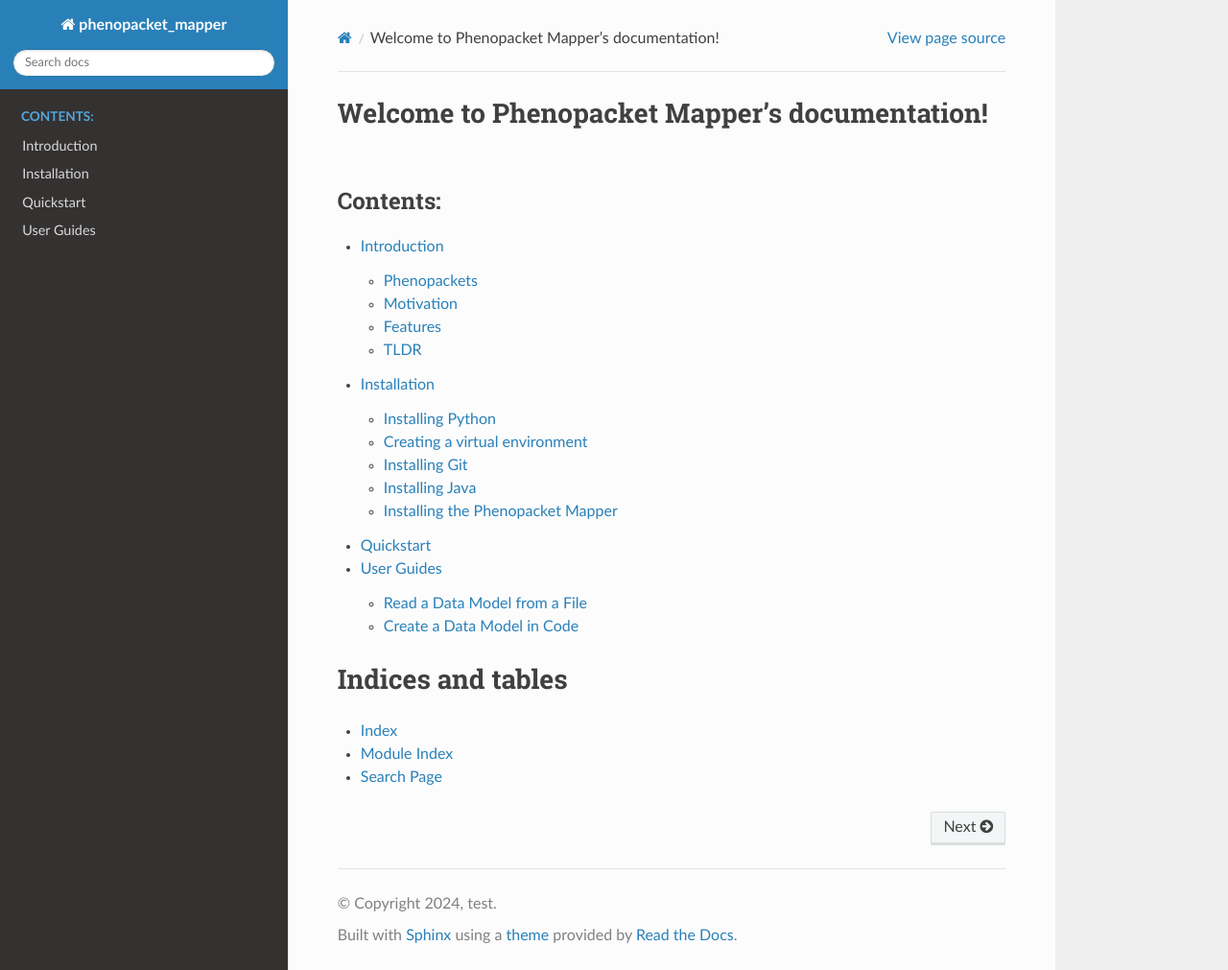
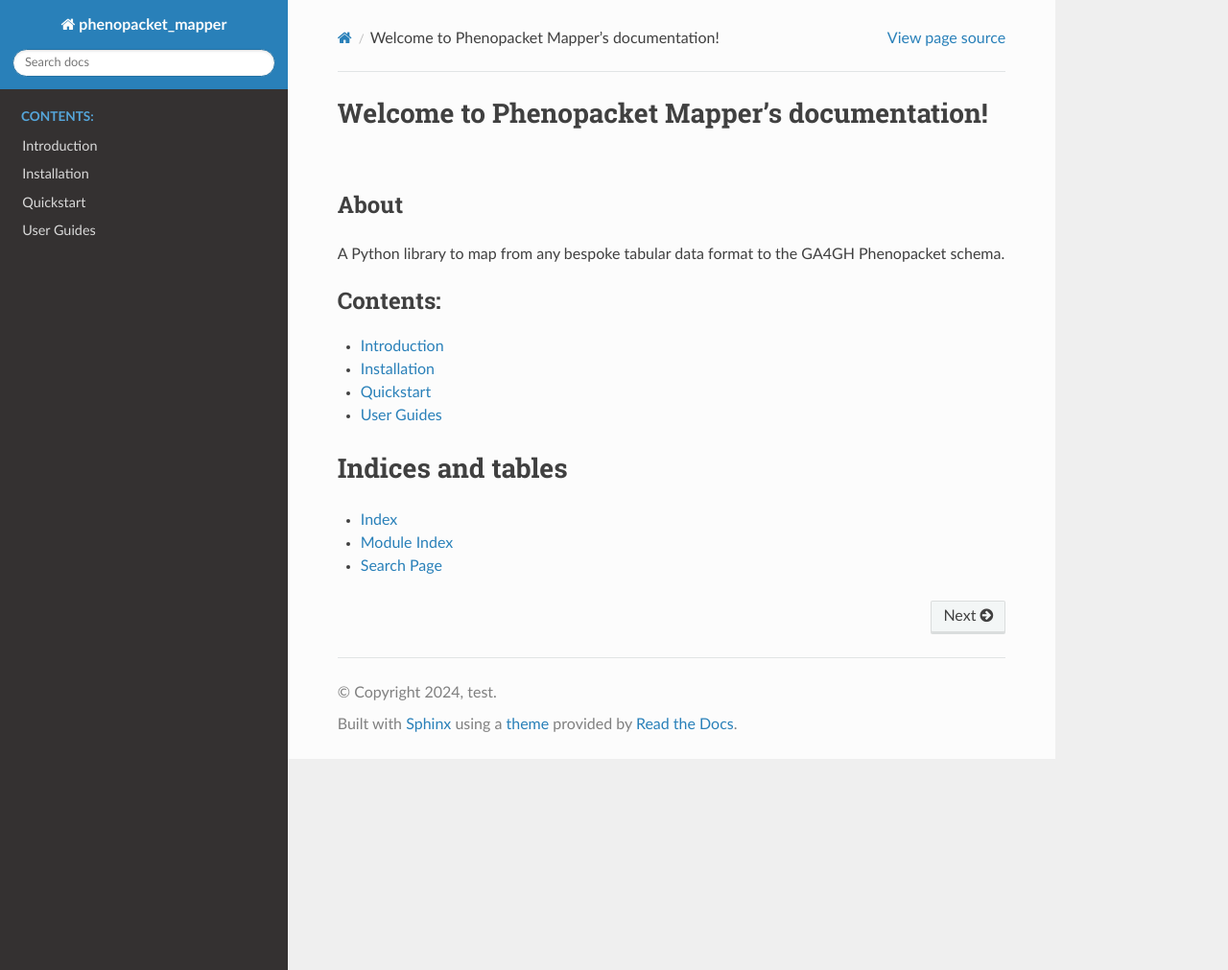
Before and after one commit to BIH-CEI/rarelink_phenopacket_mapper, a Sphinx documentation site: the page built from docs/index.rst, in a window 1280 px wide and 1011 px high. Shown: the whole window at 96% size. Built offline with Sphinx 7.4.7 and the Read the Docs theme 2.0.0, drawn with Linux system fonts in a browser that asks for light colours; pages that are not in the unit, such as notebooks, are missing from menus.

Commit message:
added about section

```diff
--- a/docs/index.rst
+++ b/docs/index.rst
@@ -6,8 +6,13 @@
 Welcome to Phenopacket Mapper's documentation!
 ===============================================
 
+About
+-----
+
+A Python library to map from any bespoke tabular data format to the GA4GH Phenopacket schema.
+
 .. toctree::
-   :maxdepth: 2
+   :maxdepth: 1
    :caption: Contents:
 
    introduction
```
